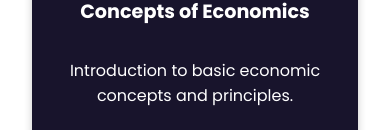
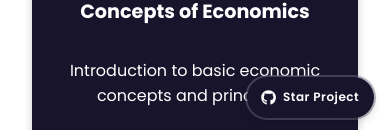
Before and after one commit to soualahmohammedzakaria/ECON-Master, a React (Create React App) app: page / in a window 390 px wide. Shown: the part 710-840 px from the top of the page. Built offline with nearby package versions, Linux system fonts and the light colour scheme; no server answers; the HTML template or start-up script is replaced by a standard one.

Commit message:
Added star button

```diff
--- a/src/App.js
+++ b/src/App.js
@@ -5,10 +5,14 @@ import { HashRouter as Router, Routes, Route } from "react-router-dom";
 import Home from './pages/Home';
 import Exam from './pages/Exam';
 
+// Components
+import GitHubStar from './components/general/GitHubStar/GitHubStar';
+
 
 function App() {
   return (
     <Router>
+      <GitHubStar />
       <Routes>
         <Route path="/" element={<Home />} />
         <Route path="/exam/:chapters/:time/:test/:nbqsts" element={<Exam />} />
--- /dev/null
+++ b/src/components/general/GitHubStar/GitHubStar.css
@@ -0,0 +1,69 @@
+.github-star-btn {
+  position: fixed;
+  bottom: 2rem;
+  right: 2rem;
+  display: flex;
+  align-items: center;
+  gap: 0.5rem;
+  background-color: var(--primary-color);
+  color: var(--white-color);
+  padding: 0.75rem 1.25rem;
+  border-radius: 50px;
+  text-decoration: none;
+  font-weight: 600;
+  font-size: 0.95rem;
+  box-shadow: 0 4px 8px rgba(0, 0, 0, 0.15), 0 0 0 2px rgba(117, 113, 135, 0.5);
+  transition: all 0.3s ease;
+  z-index: 999;
+  border: 2px solid transparent;
+}
+
+.github-star-btn:hover {
+  transform: translateY(-3px);
+  box-shadow: 0 6px 12px rgba(0, 0, 0, 0.2), 0 0 0 2px rgba(117, 113, 135, 0.6);
+  background-color: var(--third-color);
+}
+
+.github-star-btn:active {
+  transform: translateY(-1px);
+}
+
+.github-icon {
+  font-size: 1.2rem;
+}
+
+.star-text {
+  letter-spacing: 0.5px;
+}
+
+/* Mobile responsive */
+@media (max-width: 768px) {
+  .github-star-btn {
+    bottom: 1.5rem;
+    right: 1.5rem;
+    padding: 0.65rem 1rem;
+    font-size: 0.85rem;
+  }
+
+  .github-icon {
+    font-size: 1rem;
+  }
+}
+
+@media (max-width: 480px) {
+  .github-star-btn {
+    bottom: 1rem;
+    right: 1rem;
+    padding: 0.6rem 0.8rem;
+    font-size: 0.75rem;
+    gap: 0.4rem;
+  }
+
+  .github-icon {
+    font-size: 0.95rem;
+  }
+
+  .github-star-btn:hover {
+    transform: translateY(-2px);
+  }
+}
--- /dev/null
+++ b/src/components/general/GitHubStar/GitHubStar.js
@@ -0,0 +1,18 @@
+import React from 'react';
+import { FaGithub } from 'react-icons/fa';
+import './GitHubStar.css';
+
+export default function GitHubStar() {
+  return (
+    <a
+      href="https://github.com/soualahmohammedzakaria/ECON-Master"
+      target="_blank"
+      rel="noopener noreferrer"
+      className="github-star-btn"
+      title="Star project on GitHub"
+    >
+      <FaGithub className="github-icon" />
+      <span className="star-text">Star Project</span>
+    </a>
+  );
+}
```
